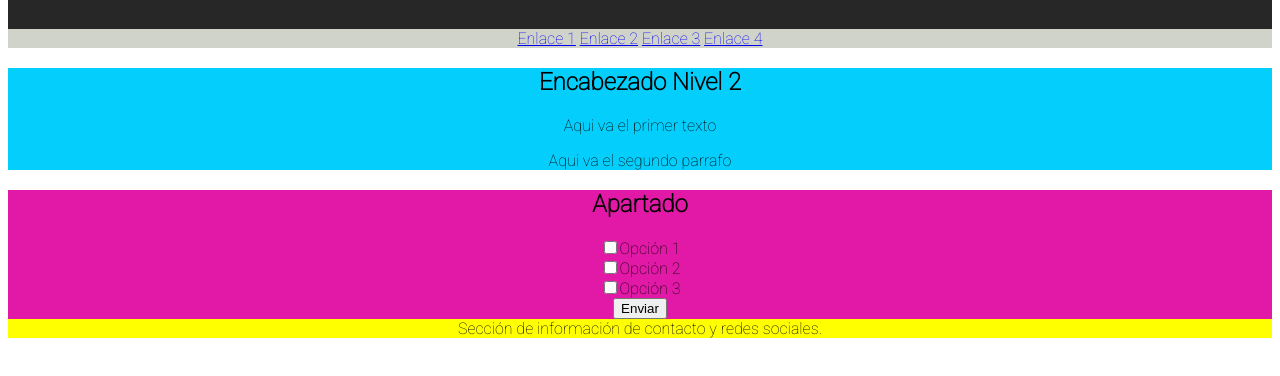
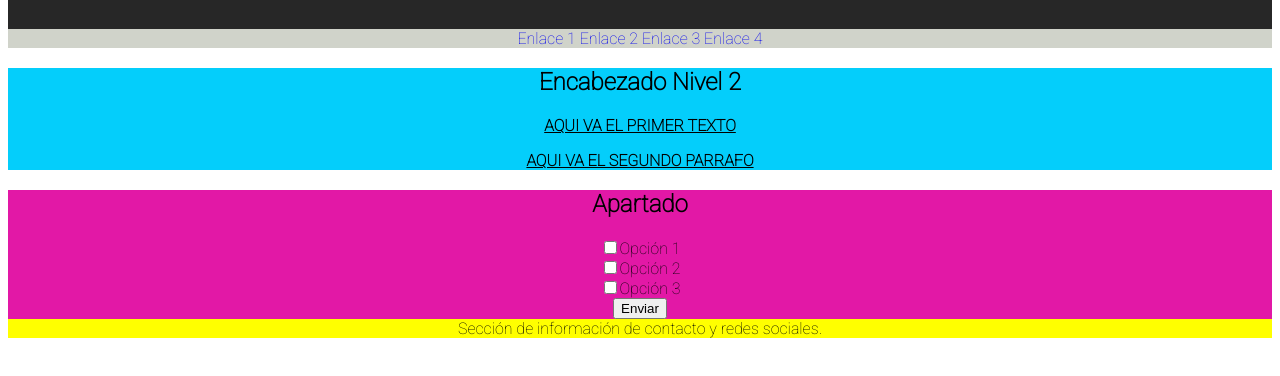
Before and after one commit to LuisEnrique0/ejerciciomoodle, a plain HTML site: page index.html in a window 1280 px wide. Shown: the part 92-468 px from the top of the page. Drawn offline with Linux system fonts and the light colour scheme.

Commit message:
estilo de letras en texto p

```diff
--- a/css/estilos.css
+++ b/css/estilos.css
@@ -28,6 +28,12 @@ section p{
 /* letter-spacing 10px  espacio entre letras*/
 /* word-spacing 10px espacio entre palabras */
 /* font-family: ; tipo de letras (serif, sanserif, script, monospace, etc)*/
+ a{
+     text-decoration: none;
+}
+body{
+    font-family: 'Roboto', sans-serif;
+}
 header{
     background-color: rgb(39, 39, 39);
 }
@@ -54,6 +60,9 @@ footer{
     background-color: yellow;
     text-align: center;
 }
-body{
-    font-family: 'Roboto', sans-serif;
+p{
+    /* texto en negrita con font-wieght:bold; y text-decoration: underline; para subrrallado*/
+    font-weight: bold;
+    text-decoration: underline;
+    text-transform: uppercase;
 }
```
